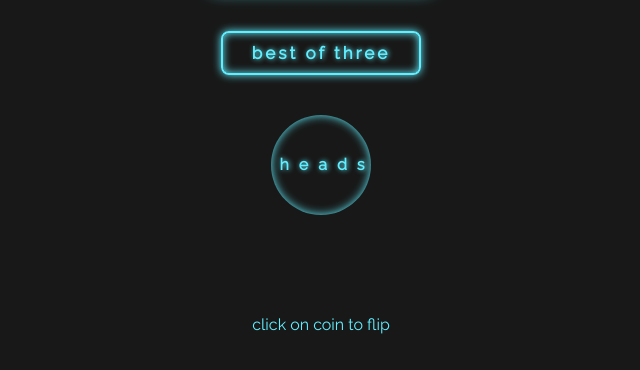
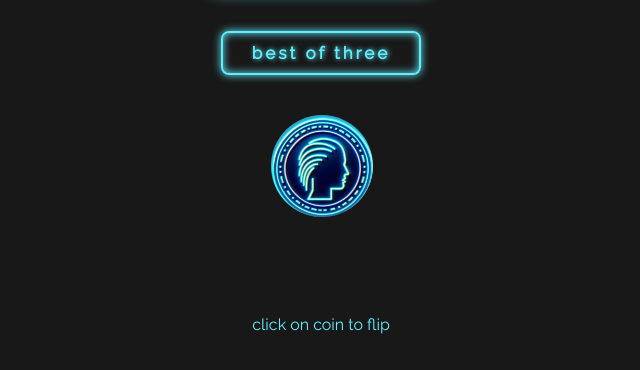
Before and after one commit to LRSORRENTI/COIN-FLIP, a plain HTML site: page index.html in a window 1280 px wide. Shown: the part 126-496 px from the top of the page, without its empty margins (319-959 px from the left). Drawn offline with nearby package versions, Linux system fonts and the light colour scheme; a web font is replaced by a local one.

Commit message:
Added imgs for heads and tails, not perfect but better than text

```diff
--- a/index.html
+++ b/index.html
@@ -39,10 +39,10 @@
     </div>
     <div id="coin">
       <div class="side-a">
-        <p class="coinText">heads</p>
+        <p class="coinText"></p>
       </div>
       <div class="side-b">
-        <p class="coinText">tails</p>
+        <p class="coinText"></p>
       </div>
     </div>
     <footer>
--- a/styles/style.css
+++ b/styles/style.css
@@ -61,16 +61,27 @@ h1 {
 
 .side-a {
   /* background-color: #bb0000; */
-  /* background-image: url("../imgs/Quarter-Heads.png"); */
-  background-size: cover;
+  background-image: url("../imgs/heads.png");
+  background-size: 133%;
+  background-position: center;
   background-origin: content-box;
-  z-index: 100;
+  padding-left: 2px;
+  padding-top: -2px;
+  padding-bottom: 2px;
+  /* z-index: -1000; */
+  /* padding-right: 10px;
+  padding-bottom: 8px;
+  padding-top: 2px;
+  padding-left: 2px; */
 }
 .side-b {
-  /* background-image: url("../imgs/quarter-us-dollar-isolated-white-background-money-coin-side-eagle-80301214cropped-modified.png"); */
-  background-size: cover;
+  background-image: url("../imgs/tails.png");
+  background-size: 140%;
+  background-position: center;
   background-origin: content-box;
+  padding-top: 8px;
   -webkit-transform: rotateY(-180deg);
+
 }
 
 .coinText {
```
Also changed, not shown: imgs/heads.png (added), imgs/tails.png (added).
